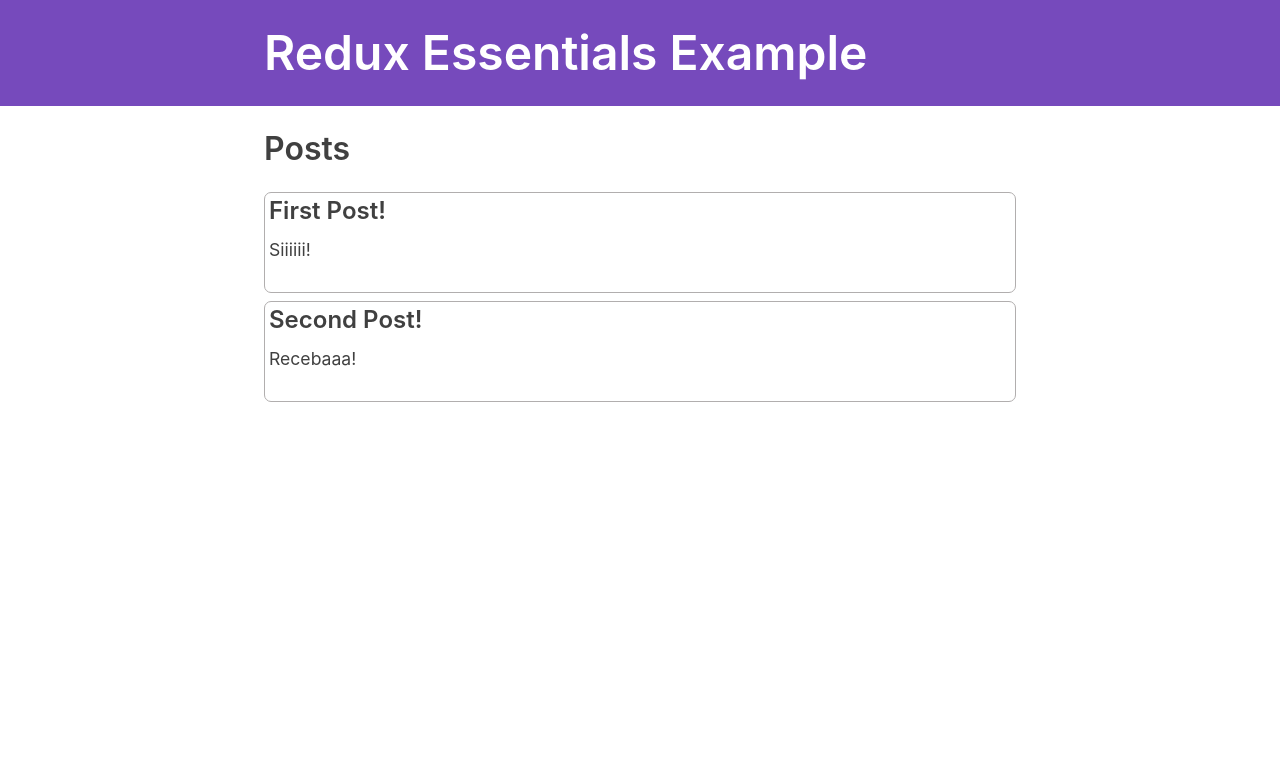
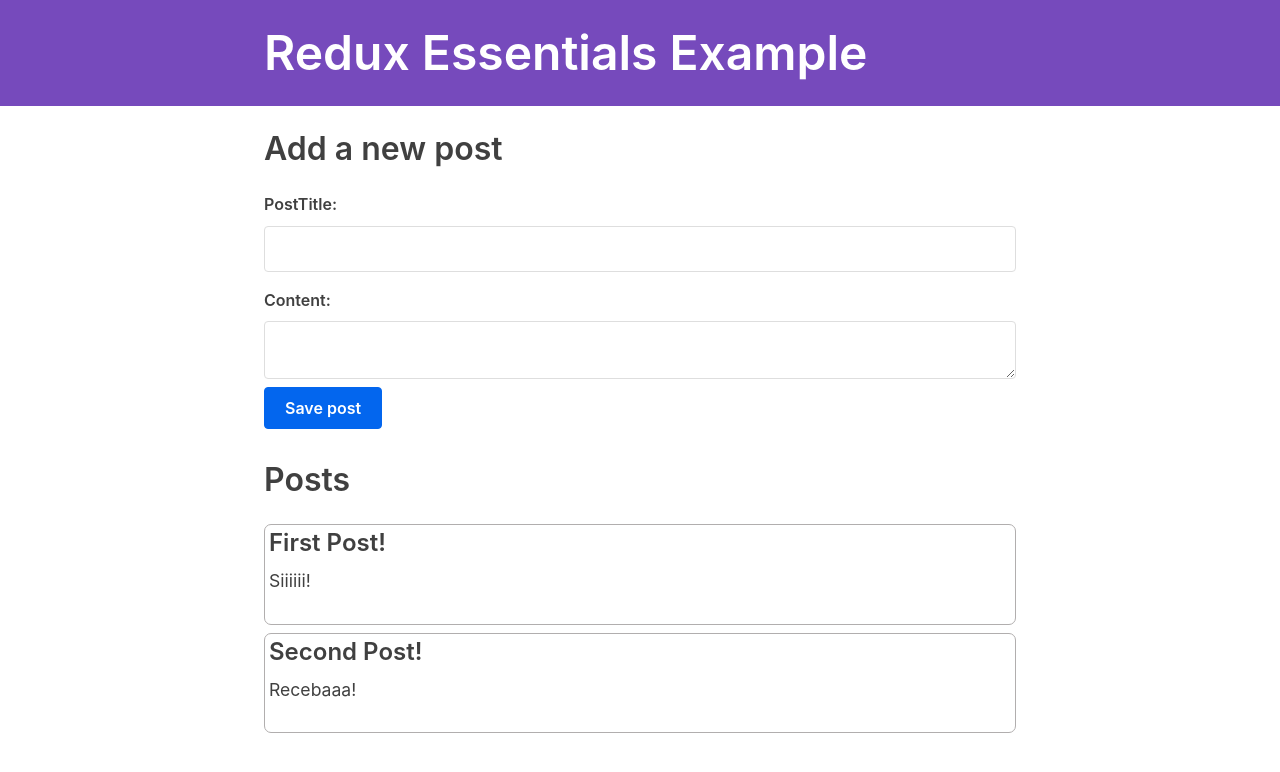
Before and after one commit to mrjuda/bookstore-redux, a React (Create React App) app: page / in a window 1280 px wide. Shown: the top 772 px of the page. Built offline with nearby package versions, Linux system fonts and the light colour scheme; what @mswjs/data, mock-socket, txtgen would draw is missing.

Commit message:
Add new post functionality

```diff
--- a/src/App.js
+++ b/src/App.js
@@ -8,6 +8,7 @@
 
 import { Navbar } from './app/Navbar'
 import { PostsList } from './features/posts/PostsList';
+import { AddPostForm } from './features/posts/AddPostForm';
 
 function App() {
   return (
@@ -20,6 +21,7 @@
             path="/"
             render={() => (
               <React.Fragment>
+                <AddPostForm />
                 <PostsList />
               </React.Fragment>
             )}
--- a/src/features/posts/AddPostForm.js
+++ b/src/features/posts/AddPostForm.js
@@ -1,13 +1,34 @@
 // AddPostForm.js
 
 import React, { useState } from 'react';
+import { useDispatch } from 'react-redux';
+import { nanoid } from '@reduxjs/toolkit';
+
+import { postAdded } from './postsSlice';
 
 export const AddPostForm = () => {
   const [title, setTitle] = useState('');
   const [content, setContent] = useState('');
 
+  const dispatch = useDispatch();
+
   const onTitleChanged = (e) => setTitle(e.target.value);
   const onContentChanged =(e) => setContent(e.target.value);
+
+  const onSavePostClicked = () => {
+    if (title && content) {
+      dispatch(
+        postAdded({
+          id: nanoid(),
+          title,
+          content,
+        })
+      );
+
+      setTitle('');
+      setContent('');
+    }
+  }
 
   return (
     <section>
@@ -28,7 +49,9 @@
           value={content}
           onChange={onContentChanged}
         />
-        <button type="button">Save post</button>
+        <button type="button" onClick={onSavePostClicked}>
+            Save post
+        </button>
       </form>
     </section>
   );
--- a/src/features/posts/postsSlice.js
+++ b/src/features/posts/postsSlice.js
@@ -9,7 +9,13 @@
 const postsSlice = createSlice({
   name: 'posts',
   initialState,
-  reducers: {},
+  reducers: {
+    postAdded(state, action) {
+      state.push(action.payload);
+    },
+  },
 });
 
+export const { postAdded } = postsSlice.actions;
+
 export default postsSlice.reducer;
```
